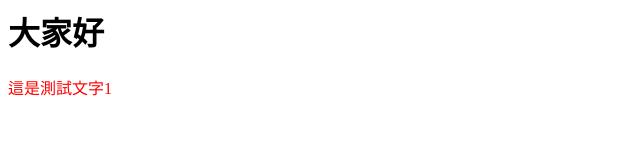
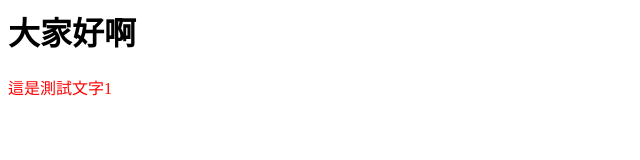
Before and after one commit to raxlai/hahow-git, a plain HTML site: page index2.html in a window 1280 px wide. Shown: the full height of the page, 0-640 px from the left. Drawn offline with Linux system fonts and the light colour scheme.

Commit message:
update index2.html modify h1 tag

```diff
--- a/index2.html
+++ b/index2.html
@@ -5,7 +5,7 @@
   </head>
 
   <body>
-    <h1>大家好</h1>
+    <h1>大家好啊</h1>
     <p class="red-color">這是測試文字1</p>
 
   </body>
```
